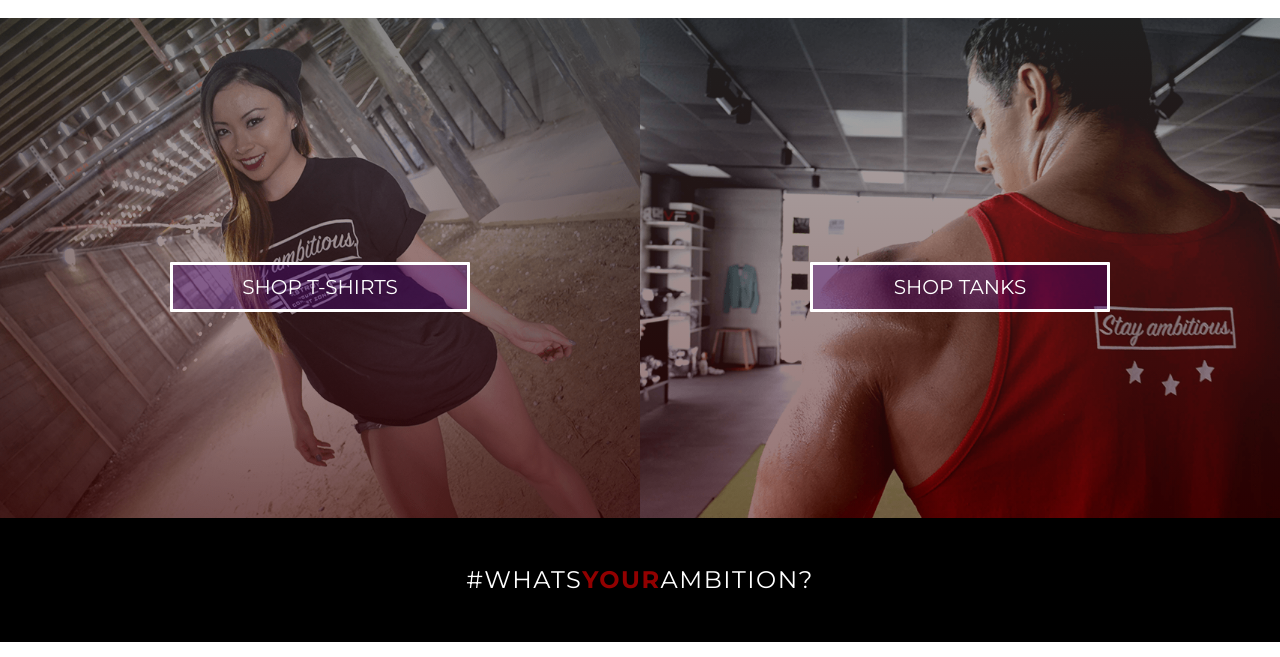
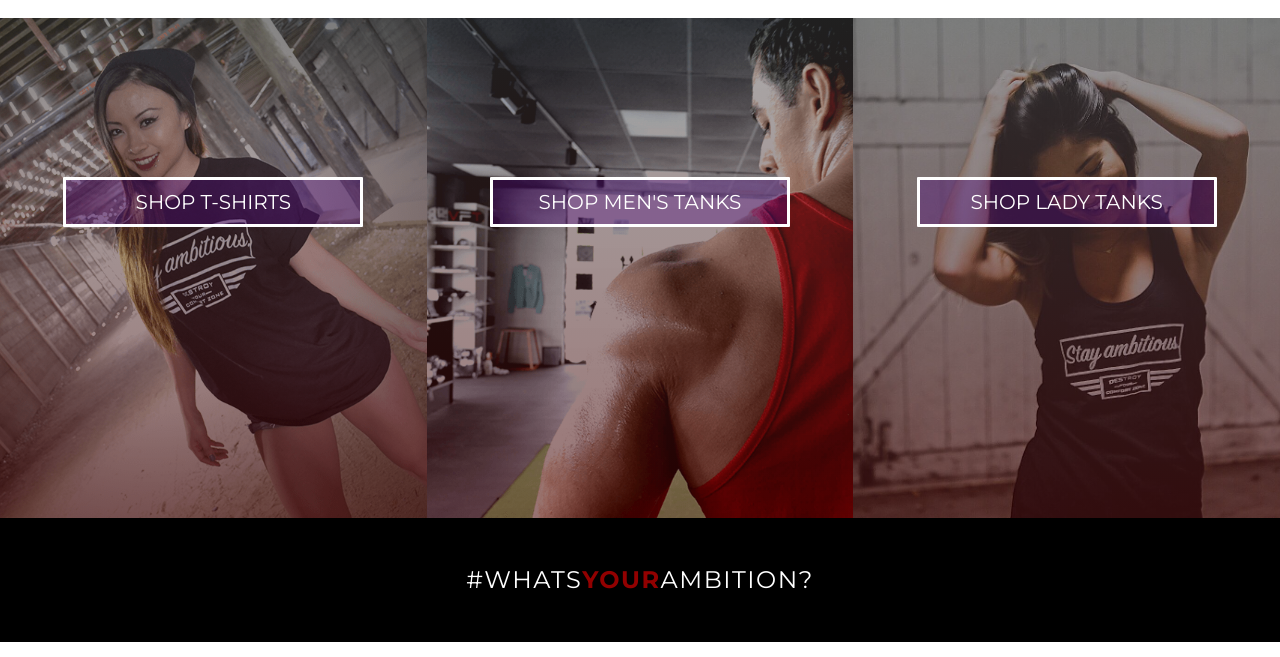
Before and after one commit to digitalgoodies/soa, a plain HTML site: page shop.html in a window 1280 px wide. Shown: the part 155-812 px from the top of the page. Drawn offline with nearby package versions, Linux system fonts and the light colour scheme.

Commit message:
lady tanks v2

```diff
--- a/css/style.css
+++ b/css/style.css
@@ -84,11 +84,21 @@
 	height: 300px !important;
 }
 
-	#shop-tank {
+	#shop-maletank {
 	background: linear-gradient(
 		rgba(68, 68, 68, 0.45),
 		rgba(68, 0, 0, 0.55)),
 	url(../img/product/sa_tanks_mdl.png) no-repeat left;
+	background-size: cover;
+	background-position: 100% 0%;
+	height: 300px !important;
+	}
+
+	#shop-ladytank {
+	background: linear-gradient(
+		rgba(68, 68, 68, 0.45),
+		rgba(68, 0, 0, 0.55)),
+	url(../img/product/sa_ladytank_mdl1.jpg) no-repeat left;
 	background-size: cover;
 	background-position: 100% 0%;
 	height: 300px !important;
@@ -328,11 +338,21 @@ nav {
 	height: 500px;
 }
 
-#shop-tank {
+#shop-maletank {
 	background: linear-gradient(
 		rgba(68, 68, 68, 0.45),
 		rgba(68, 0, 0, 0.55)),
 	url(../img/product/sa_tanks_mdl.png) no-repeat left top;
+	background-size: cover;
+	background-position: 1% 100%;
+	height: 500px;
+}
+
+#shop-ladytank {
+	background: linear-gradient(
+		rgba(68, 68, 68, 0.45),
+		rgba(68, 0, 0, 0.55)),
+	url(../img/product/sa_ladytank_mdl1.jpg) no-repeat left top;
 	background-size: cover;
 	background-position: 1% 100%;
 	height: 500px;
--- a/shop.html
+++ b/shop.html
@@ -69,11 +69,14 @@ j=d.createElement(s),dl=l!='dataLayer'?'&l='+l:'';j.async=true;j.src=
     <section>
       <div class="container-fluid">
         <div class="row">
-          <div align="center" class="col-md-6 col-sm-6" id="shop-tshirt">
+          <div align="center" class="col-md-4 col-sm-4" id="shop-tshirt">
             <a class="btn btn-default" id="shop-cta" href="https://squareup.com/market/stay-ambitious-apparel#category-a48d9c06-522e-4110-b7f9-210caa339ad3" role="button">shop t-shirts</a>
           </div>
-          <div align="center" class="col-md-6 col-sm-6" id="shop-tank">
-            <a class="btn btn-default" id="shop-cta" href="https://squareup.com/market/stay-ambitious-apparel#category-5bd5dda2-d145-4e2e-9b5c-07b3ce942f64" role="button">shop tanks</a>
+          <div align="center" class="col-md-4 col-sm-4" id="shop-maletank">
+            <a class="btn btn-default" id="shop-cta" href="https://squareup.com/market/stay-ambitious-apparel#category-e883e067-b99e-4610-82d7-0239e4a735b5" role="button">shop men's tanks</a>
+          </div>
+          <div align="center" class="col-md-4 col-sm-4" id="shop-ladytank">
+            <a class="btn btn-default" id="shop-cta" href="https://squareup.com/market/stay-ambitious-apparel#category-68e181c8-7d10-419b-8f89-cffdeb76b977" role="button">shop lady tanks</a>
           </div>
         </div>
       </div>
```
Also changed, not shown: img/product/sa_ladytank_mdl1.jpg (added), img/product/sa_ladytanks_overhead.jpg (added).
